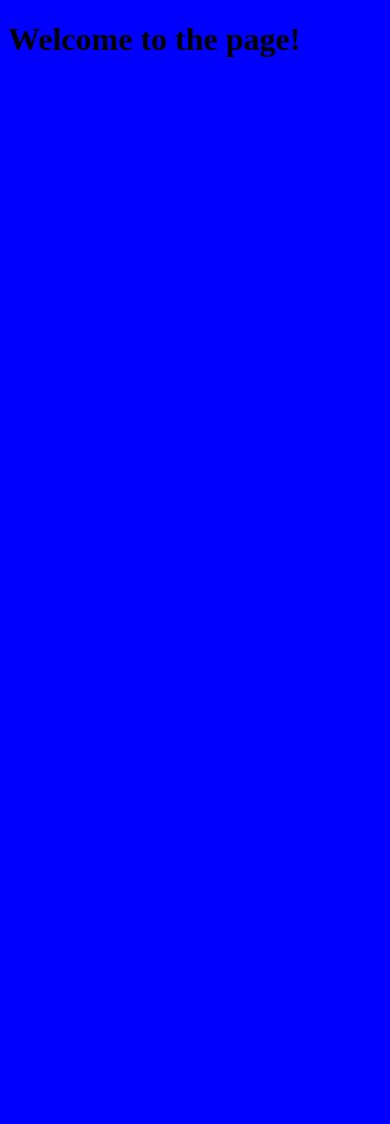
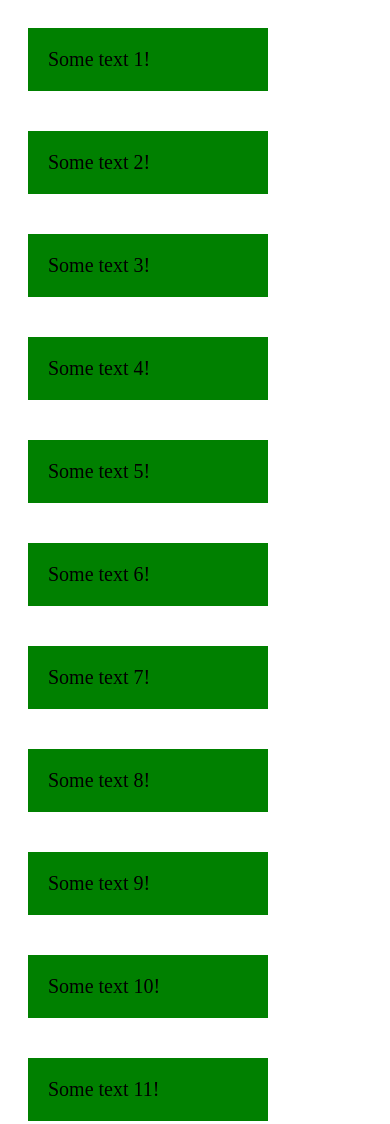
Before and after one commit to JeissonChacon23/CS50, a plain HTML site: page index.html in a window 390 px wide. Shown: the top 1124 px of the page. Before the commit the page ends 844 px from the top, so only its background shows below. Drawn offline with Linux system fonts and the light colour scheme.

Commit message:
Responsive degign with flexbox

```diff
--- a/index.html
+++ b/index.html
@@ -3,20 +3,34 @@
     <head>
         <title>Screen Size</title>
         <style>
-            @media (min-width: 600px) {
-                body {
-                    background-color: red;
-                }
+            #container {
+                display: flex;
+                flex-wrap: wrap;
             }
 
-            @media (max-width: 599px) {
-                body {
-                    background-color: blue;
-                }
+            #container > div {
+                background-color: green;
+                font-size: 20px;
+                margin: 20px;
+                padding: 20px;
+                width: 200px;
             }
         </style>
     </head>
     <body>
-        <h1>Welcome to the page!</h1>
+        <div id="container">
+            <div>Some text 1!</div>
+            <div>Some text 2!</div>
+            <div>Some text 3!</div>
+            <div>Some text 4!</div>
+            <div>Some text 5!</div>
+            <div>Some text 6!</div>
+            <div>Some text 7!</div>
+            <div>Some text 8!</div>
+            <div>Some text 9!</div>
+            <div>Some text 10!</div>
+            <div>Some text 11!</div>
+            <div>Some text 12!</div>
+        </div>
     </body>
 </html>
```
